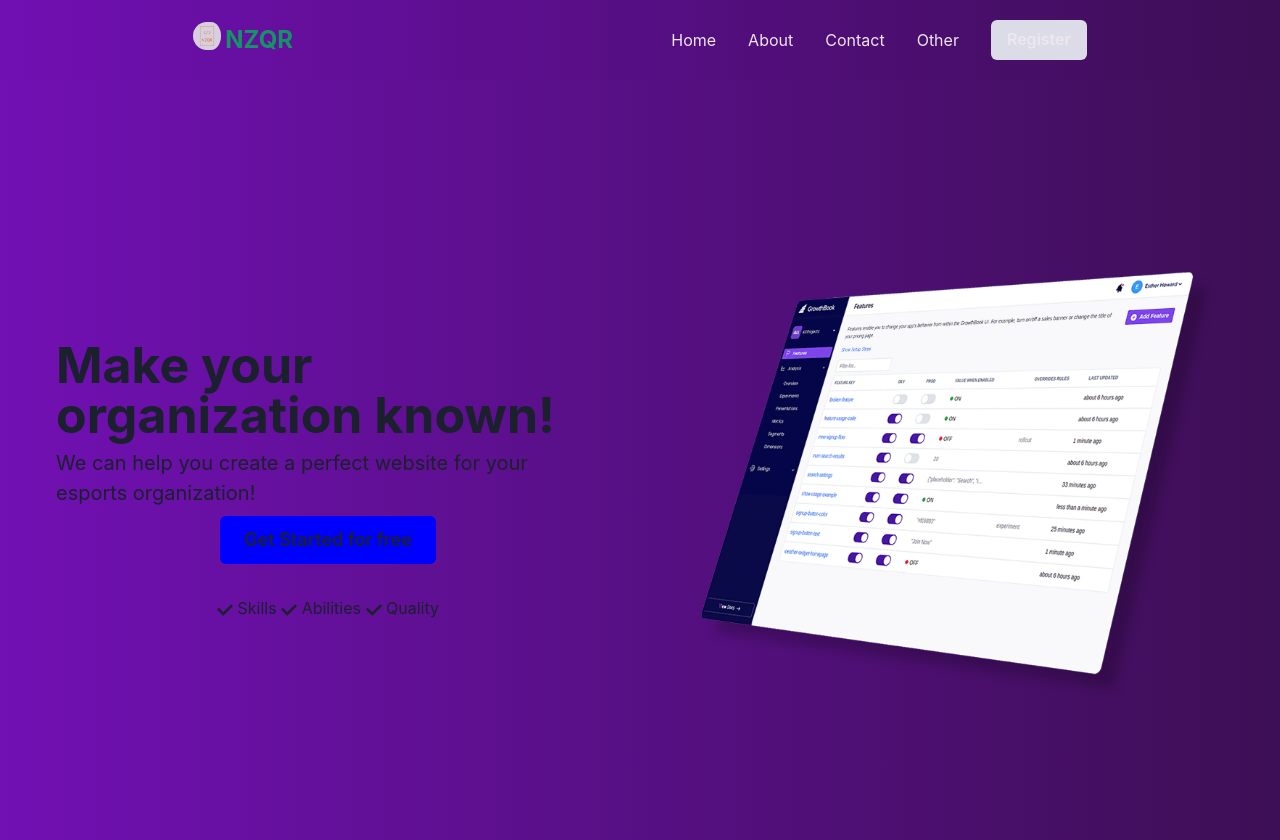
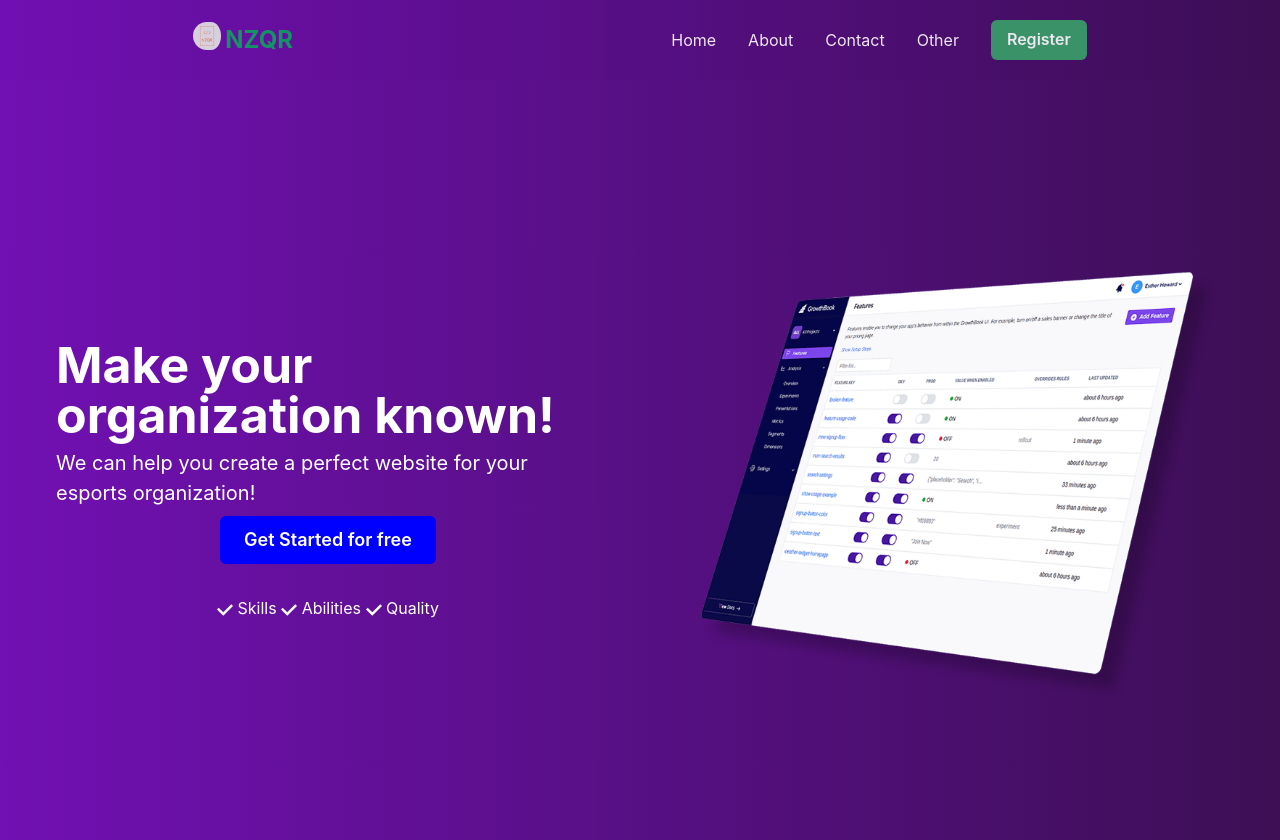
Before and after one commit to JorgeOchoaReyes/SinglePageWebsite, a Next.js app: page / in a window 1280 px wide. Built offline with nearby package versions, Linux system fonts and the light colour scheme.

Commit message:
UI color scheme update and img added

```diff
--- a/src/components/Header.tsx
+++ b/src/components/Header.tsx
@@ -15,7 +15,8 @@ const LeftContent = () => {
                 w="full"
                 h="full"
                 p="10"
-                justifyContent='space-around'>
+                justifyContent='space-around'
+                >
                 <Box>
                         <VStack spacing={8}>
                             <VStack spacing={2} alignContent='flex-start'>
@@ -55,7 +56,7 @@ const RightContent = () => {
 
 export const Header: React.FC<HeaderProps> = ({}) => {
     return (
-        <Flex h={{base: "auto", md: "90vh"}}  py={[0, 10, 15]} direction={{base: "column", md: "row"}}>
+        <Flex h={{base: "auto", md: "90vh"}} textColor='white'  py={[0, 10, 15]} direction={{base: "column", md: "row"}}>
             <LeftContent />
             <RightContent />
         </Flex>
--- a/src/components/Navbar.tsx
+++ b/src/components/Navbar.tsx
@@ -83,7 +83,7 @@ const MenuLinks = ({isOpen}) => {
                 <MenuItem to="/" isLast={0}> About </MenuItem>
                 <MenuItem to="/" isLast={0}> Contact </MenuItem>
                 <MenuItem to="/" isLast={0}> Other </MenuItem>
-                <Button> Register </Button>
+                <Button colorScheme="green"> Register </Button>
             </Stack>
         </Box>
     )
```
